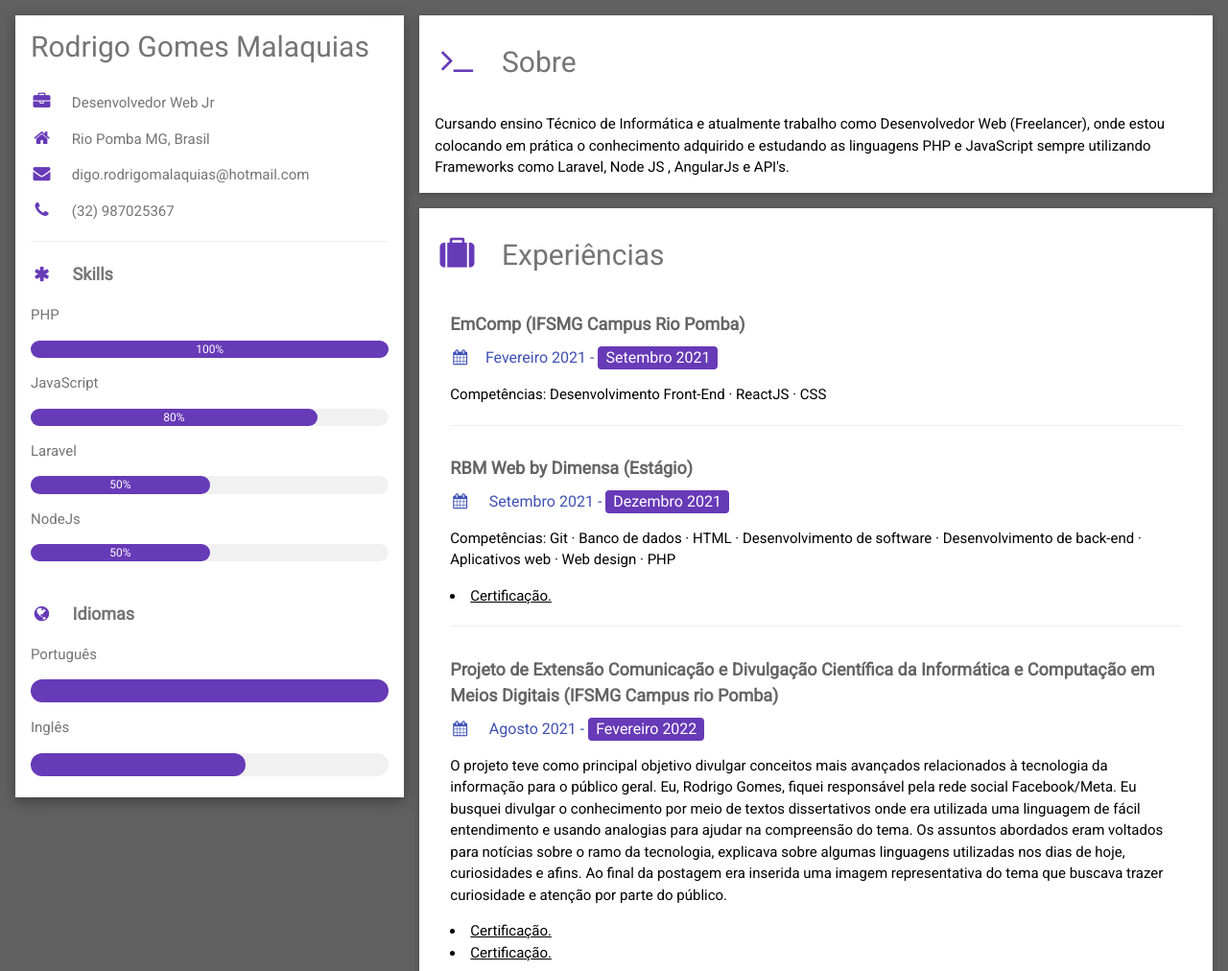
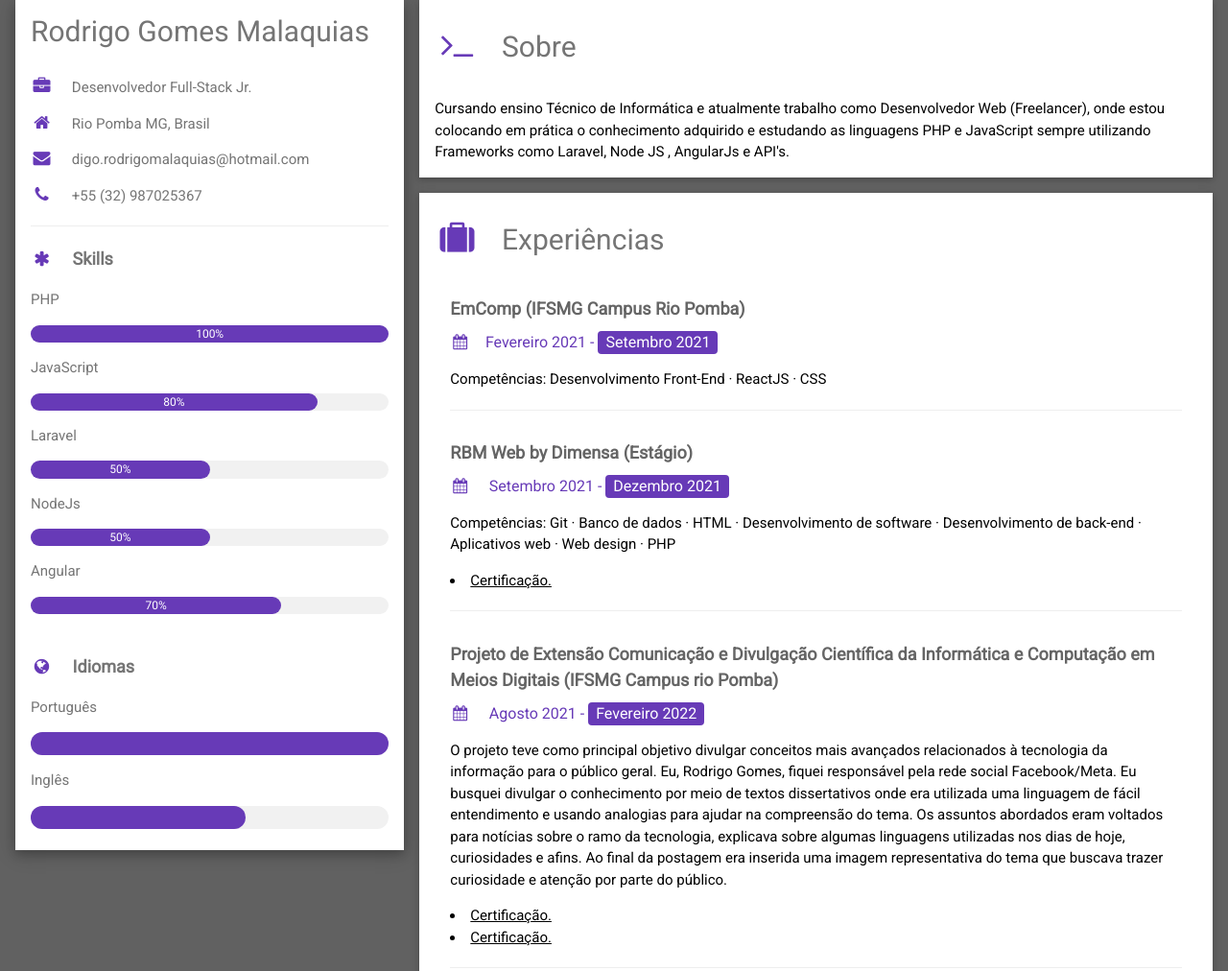
Before and after one commit to R3nge/Curriculum-Vitae-Virtual, a plain HTML site: page index.html in a window 1280 px wide. Shown: the top 1012 px of the page at 96% size. Drawn offline with nearby package versions, Linux system fonts and the light colour scheme.

Commit message:
Subndo att

```diff
--- a/index.html
+++ b/index.html
@@ -21,7 +21,7 @@
   <body class="w3-dark-grey" cz-shortcut-listen="true">
 
     <!-- Page Container -->
-    <div class="w3-content w3-margin-top" style="max-width:1600px;">
+    <div class="w3-content      -margin-top" style="max-width:1600px;">
 
       <!-- The Grid -->
       <div class="w3-row-padding">
@@ -30,15 +30,14 @@
         <div class="w3-third">
 
           <div class="w3-white w3-text-grey w3-card-4">
-            <!-- @falvojr: This container has been modified to not use a profile picture. -->
             <div class="w3-container">
               <h2>Rodrigo Gomes Malaquias</h2>
             </div>
             <div class="w3-container">
-              <p><i class="fa fa-briefcase fa-fw w3-margin-right w3-large w3-text-deep-purple"></i> Desenvolvedor Web Jr </p>
+              <p><i class="fa fa-briefcase fa-fw w3-margin-right w3-large w3-text-deep-purple"></i> Desenvolvedor Full-Stack Jr. </p>
               <p><i class="fa fa-home fa-fw w3-margin-right w3-large w3-text-deep-purple"></i> Rio Pomba MG, Brasil </p>
               <p><i class="fa fa-envelope fa-fw w3-margin-right w3-large w3-text-deep-purple"></i> digo.rodrigomalaquias@hotmail.com </p>
-              <p><i class="fa fa-phone fa-fw w3-margin-right w3-large w3-text-deep-purple"></i> (32) 987025367 </p>
+              <p><i class="fa fa-phone fa-fw w3-margin-right w3-large w3-text-deep-purple"></i> +55 (32) 987025367 </p>
               <hr>
 
               <p class="w3-large">
@@ -59,6 +58,10 @@
               <p> NodeJs </p>
               <div class="w3-light-grey w3-round-xlarge w3-small">
                 <div class="w3-container w3-center w3-round-xlarge w3-deep-purple" style="width:50%">50%</div>
+              </div>
+              <p> Angular </p>
+              <div class="w3-light-grey w3-round-xlarge w3-small">
+                <div class="w3-container w3-center w3-round-xlarge w3-deep-purple" style="width:70%">70%</div>
               </div>
 
               <br>
@@ -94,14 +97,14 @@
             </h2>
             <div class="w3-container">
               <h5 class="w3-opacity"><b> EmComp (IFSMG Campus Rio Pomba) </b></h5>
-              <h6 class="w3-text-indigo"><i class="fa fa-calendar fa-fw w3-margin-right"></i >Fevereiro 2021 - <span class="w3-tag w3-deep-purple w3-round"> Setembro 2021 </span></h6>
+              <h6 class="w3-text-deep-purple"><i class="fa fa-calendar fa-fw w3-margin-right"></i >Fevereiro 2021 - <span class="w3-tag w3-deep-purple w3-round"> Setembro 2021 </span></h6>
               <p>Competências: Desenvolvimento Front-End · ReactJS · CSS </p>
               <hr>
             </div>
 
             <div class="w3-container">
               <h5 class="w3-opacity"><b>RBM Web by Dimensa (Estágio)</b></h5>
-              <h6 class="w3-text-indigo"><i class="fa fa-calendar fa-fw w3-margin-right"></i> Setembro 2021 - <span class="w3-tag w3-deep-purple w3-round"> Dezembro 2021 </span></h6>
+              <h6 class="w3-text-deep-purple"><i class="fa fa-calendar fa-fw w3-margin-right"></i> Setembro 2021 - <span class="w3-tag w3-deep-purple w3-round"> Dezembro 2021 </span></h6>
               <p> Competências: Git · Banco de dados · HTML · Desenvolvimento de software · Desenvolvimento de back-end · Aplicativos web · Web design · PHP</p>
               <li><a href="https://drive.google.com/file/d/14AlOHJ90-ABEoSolNGXg6D3SlnFTzZaM/view?usp=share_link" target="_blank">Certificação.</a></li>
               <hr>
@@ -109,7 +112,7 @@
 
             <div class="w3-container">
               <h5 class="w3-opacity"><b> Projeto de Extensão Comunicação e Divulgação Científica da Informática e Computação em Meios Digitais (IFSMG Campus rio Pomba) </b></h5>
-              <h6 class="w3-text-indigo"><i class="fa fa-calendar fa-fw w3-margin-right"></i> Agosto 2021  - <span class="w3-tag w3-deep-purple w3-round"> Fevereiro 2022 </span></h6>
+              <h6 class="w3-text-deep-purple"><i class="fa fa-calendar fa-fw w3-margin-right"></i> Agosto 2021  - <span class="w3-tag w3-deep-purple w3-round"> Fevereiro 2022 </span></h6>
               <p> O projeto teve como principal objetivo divulgar conceitos mais avançados relacionados à tecnologia da informação para o público geral. Eu, Rodrigo Gomes, fiquei responsável pela rede social Facebook/Meta.
                 Eu busquei divulgar o conhecimento por meio de textos dissertativos onde era utilizada uma linguagem de fácil entendimento e usando analogias para ajudar na compreensão do tema. Os assuntos abordados eram voltados para notícias sobre o ramo da tecnologia, explicava sobre algumas linguagens utilizadas nos dias de hoje, curiosidades e afins.
                 Ao final da postagem era inserida uma imagem representativa do tema que buscava trazer curiosidade e atenção por parte do público. </p>
@@ -137,20 +140,20 @@
             <div class="w3-container">
               <h5 class="w3-opacity"><b>Bootcamp AngularJS DIO</b></h5>
               <h6 class="w3-text-deep-purple"><i class="fa fa-calendar fa-fw w3-margin-right"></i> Março 2023 - <span class="w3-tag w3-deep-purple w3-round"> Maio 2023 </span></h6>
-              <p> Bootcamp focado em Angular, onde fui submetido a vários cursos, desafios de projeto e desafios de códigos todos com certificações.</p>
-                            <!-- <li><a href="" target="_blank">certificado</a></li>             -->
+              <p>Competências: Git · Angular · JavaScript · CSS · HTML · Typescript </p>
+              <li><a href="https://drive.google.com/file/d/1A_elFRQB2ZAlEkYEqABc-BDThosrkMmE/view?usp=share_link target="_blank">Certificação.</a></li>
 
             </div>
           </div>
 
           <div class="w3-container w3-card w3-white w3-margin-bottom">
             <h2 class="w3-text-grey w3-padding-16">
-              <i class="fa fa-git fa-fw w3-margin-right w3-xxlarge w3-text-deep-purple"></i> Projetos
+              <i class="fa fa-git fa-fw w3-margin-right w3-xxlarge w3-text-deep-purple"></i>Portifólio GitHub
             </h2>
             <div class="w3-container">
               <h6 class="w3-text-deep-purple">
                 <i class="fa fa-github fa-fw w3-margin-right"></i>
-                <a href="https://github.com/R3nge/Projeto-JavaScript-Dio-Pokedex-" target="_blank"> Pokedex feito em JavaScript  </a>
+                <a href="https://github.com/R3nge" target="_blank"> Acesse </a>
               </h6>
 
           <!-- End Right Column -->
```
